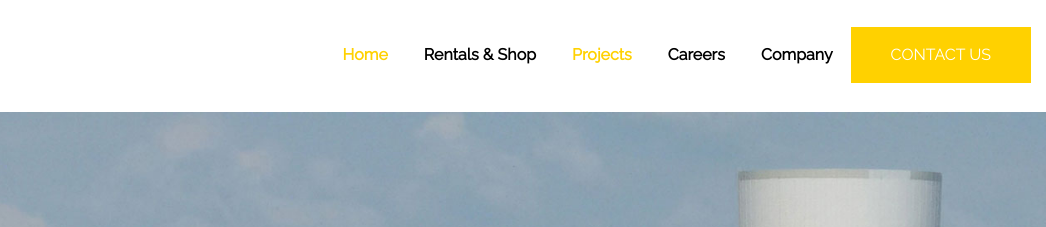
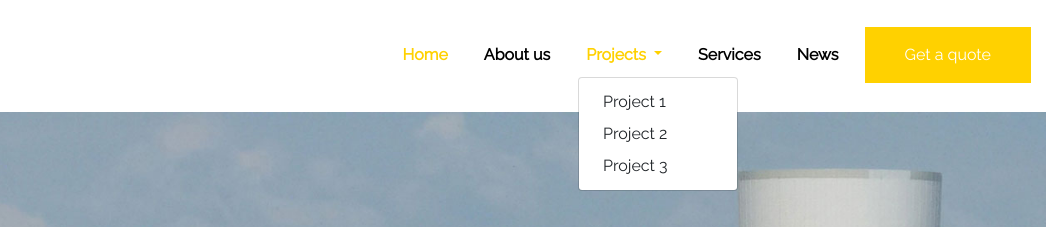
Before and after one commit to okarimo17/sitejn, a plain HTML site: page index.html in a window 1280 px wide. Both pictures are taken after a click on the button "Projects". Shown: the part 69-296 px from the top of the page, 234-1280 px from the left. Drawn offline with nearby package versions, Linux system fonts and the light colour scheme.

Commit message:
main menu

```diff
--- a/index.html
+++ b/index.html
@@ -82,25 +82,39 @@
 
         <div id="navbar" class="col-lg-10 collapse navbar-collapse">
 
-          <ul class="menu ml-auto navbar-nav">
+          <ul class="menu ml-auto mr-2 navbar-nav">
             <li class="nav-item active">
               <a class="nav-link" href="#">Home <span class="sr-only">(current)</span></a>
             </li>
             <li class="nav-item">
-              <a class="nav-link" href="#">Rentals &amp; Shop</a>
+              <a class="nav-link" href="#">About us</a>
+            </li>
+
+            <!-- <li class="nav-item">
+              <a class="nav-link" href="#">Projects</a>
+            </li> -->
+
+            <li class="nav-item dropdown">
+              <a class="nav-link dropdown-toggle" href="#projects" id="navbarDropdown" role="button" data-toggle="dropdown" aria-haspopup="true" aria-expanded="false">
+                Projects
+              </a>
+              <div class="dropdown-menu" aria-labelledby="navbarDropdown">
+                <a class="dropdown-item" href="#">Project 1</a>
+                <a class="dropdown-item" href="#">Project 2</a>
+                <a class="dropdown-item" href="#">Project 3</a>
+              </div>
+            </li>
+
+
+            <li class="nav-item">
+              <a class="nav-link" href="#">Services</a>
             </li>
             <li class="nav-item">
-              <a class="nav-link" href="#">Projects</a>
-            </li>
-            <li class="nav-item">
-              <a class="nav-link" href="#">Careers</a>
-            </li>
-            <li class="nav-item">
-              <a class="nav-link" href="#">Company</a>
+              <a class="nav-link" href="#">News</a>
             </li>
           </ul>
           <div class="contact-btn">
-            <a href="/contact" class="styled-btn"><span>CONTACT US</span></a>
+            <a href="/contact" class="styled-btn"><span>Get a quote</span></a>
           </div>
         </div>
 
@@ -114,7 +128,7 @@
 
     <div class="nav-header">
       <div class="logo">
-                <img src="./assets/img/logo_colored.png" alt="Logo Colored" class="img-fluid">
+                <img src="./assets/img/logo.png" alt="Logo Colored" class="img-fluid">
               </div>
 
       <div class="show-btn">
@@ -639,6 +653,8 @@
 
 
   <script src="https://code.jquery.com/jquery-3.3.1.slim.min.js"></script>
+  <script src="https://cdnjs.cloudflare.com/ajax/libs/popper.js/1.14.3/umd/popper.min.js"  crossorigin="anonymous"></script>
+
   <script src="https://stackpath.bootstrapcdn.com/bootstrap/4.3.1/js/bootstrap.min.js"></script>
   <script src="https://cdn.jsdelivr.net/gh/fancyapps/fancybox@3.5.7/dist/jquery.fancybox.min.js"></script>
   <script src="./assets/js/owl.carousel.min.js"></script>
```
